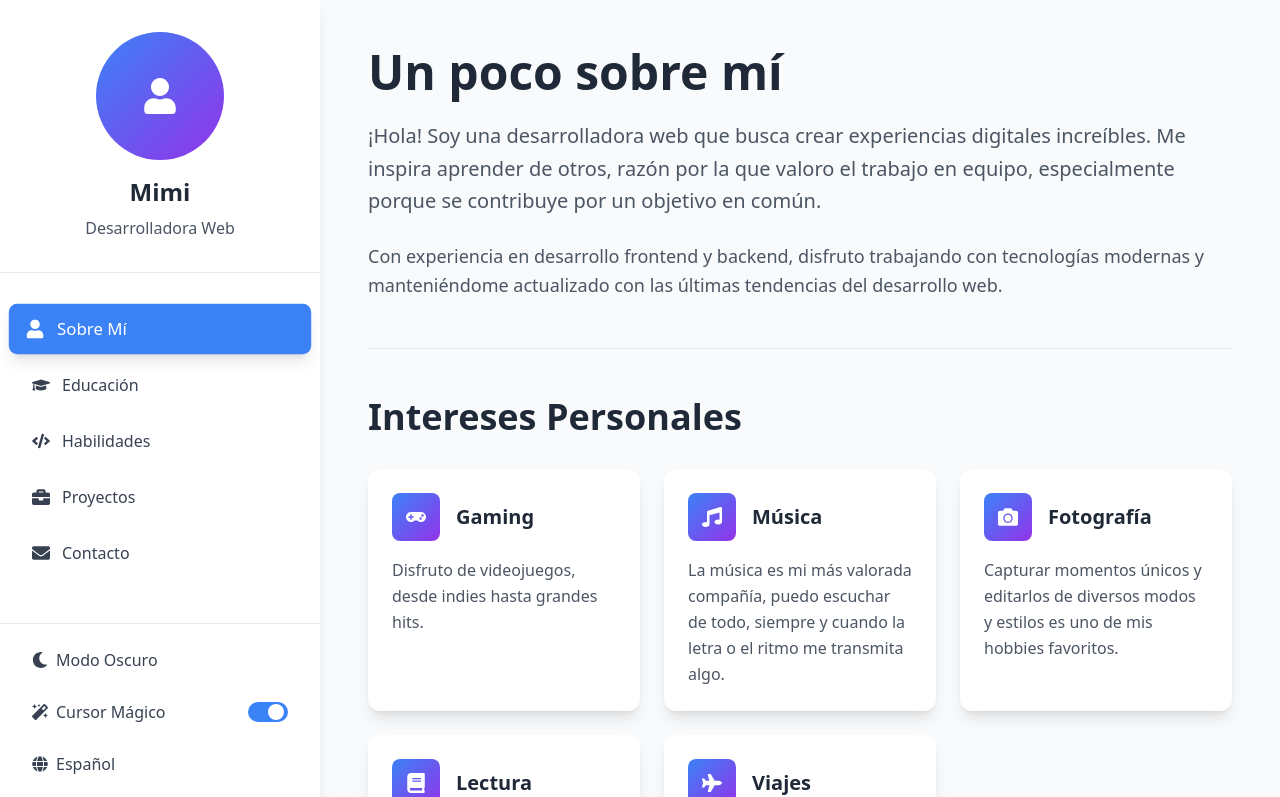
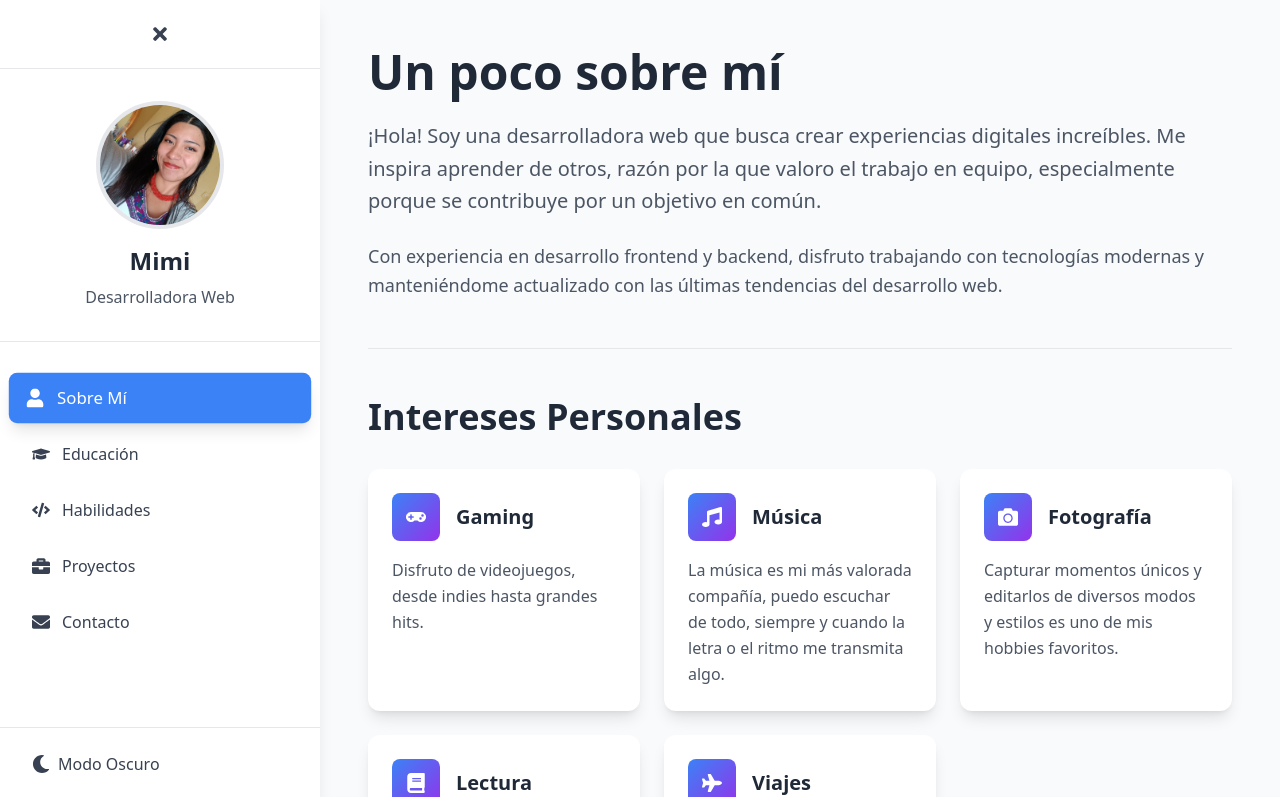
Before and after one commit to TMPixel/portfolio, a React (Create React App) app: page / in a window 1280 px wide. Shown: the top 797 px of the page. Built offline with nearby package versions, Linux system fonts and the light colour scheme.

Commit message:
Updated th sidebar, now it's collapsible

```diff
--- a/src/App.js
+++ b/src/App.js
@@ -1,7 +1,6 @@
-import React, { useState, useEffect } from 'react';
+import React, { useState } from 'react';
 import Sidebar from './components/layout/Sidebar';
 import MainContent from './components/layout/MainContent';
-import LoadingScreen from './components/ui/LoadingScreen';
 import './App.css';
 
 const textos = {
@@ -21,38 +20,9 @@ const textos = {
 function App() {
   const [seccionActiva, setSeccionActiva] = useState('sobreMi');
   const [modoOscuro, setModoOscuro] = useState(false);
-  const [cursorMagico, setCursorMagico] = useState(true);
-  const [isLoading, setIsLoading] = useState(true);
-  const [showContent, setShowContent] = useState(false);
-
-  // Simular carga de recursos
-  useEffect(() => {
-    // Aquí puedes agregar lógica real de carga de recursos
-    const preloadResources = async () => {
-      // Simular carga de imágenes, datos, etc.
-      await new Promise(resolve => setTimeout(resolve, 2000));
-    };
-
-    preloadResources();
-  }, []);
-
-  const handleLoadingComplete = () => {
-    setIsLoading(false);
-    setTimeout(() => {
-      setShowContent(true);
-    }, 300);
-  };
-
-  if (isLoading) {
-    return <LoadingScreen onLoadingComplete={handleLoadingComplete} />;
-  }
 
   return (
-    <div
-      className={`min-h-screen transition-opacity duration-500 ${
-        showContent ? 'opacity-100' : 'opacity-0'
-      } ${modoOscuro ? 'dark' : ''}`}
-    >
+    <div className={`min-h-screen ${modoOscuro ? 'dark' : ''}`}>
       <div className="flex min-h-screen bg-gray-50 dark:bg-gray-900 transition-colors duration-300">
         {/* Sidebar */}
         <Sidebar
@@ -60,8 +30,6 @@ function App() {
           setSeccionActiva={setSeccionActiva}
           modoOscuro={modoOscuro}
           setModoOscuro={setModoOscuro}
-          cursorMagico={cursorMagico}
-          setCursorMagico={setCursorMagico}
           textos={textos.sidebar}
         />
 
--- a/src/components/layout/Sidebar.js
+++ b/src/components/layout/Sidebar.js
@@ -1,4 +1,4 @@
-import React from 'react';
+import React, { useState } from 'react';
 import {
   FaUser,
   FaGraduationCap,
@@ -7,19 +7,19 @@ import {
   FaEnvelope,
   FaMoon,
   FaSun,
-  FaMagic,
-  FaGlobe
+  FaBars,
+  FaTimes
 } from 'react-icons/fa';
+import gatoProgramador from '../../img/portfolio-pfp.jpg';
 
 const Sidebar = ({
   seccionActiva,
   setSeccionActiva,
   modoOscuro,
   setModoOscuro,
-  cursorMagico,
-  setCursorMagico,
   textos
 }) => {
+  const [isCollapsed, setIsCollapsed] = useState(false);
 
   const menuItems = [
     { id: 'sobreMi', label: textos.menu.sobreMi, icon: FaUser },
@@ -29,13 +29,33 @@ const Sidebar = ({
     { id: 'contacto', label: textos.menu.contacto, icon: FaEnvelope }
   ];
 
+  const toggleSidebar = () => {
+    setIsCollapsed(!isCollapsed);
+  };
+
   return (
-    <div className="w-80 h-screen fixed top-0 left-0 bg-white dark:bg-gray-800 shadow-lg flex flex-col transition-colors duration-300">
+    <div className={`${isCollapsed ? 'w-20' : 'w-80'} h-screen fixed top-0 left-0 bg-white dark:bg-gray-800 shadow-lg flex flex-col transition-all duration-300`}>
+
+      {/* Botón Toggle */}
+      <div className="p-4 border-b border-gray-200 dark:border-gray-700">
+        <button
+          onClick={toggleSidebar}
+          className="w-full flex items-center justify-center p-2 rounded-lg text-gray-700 dark:text-gray-300 hover:bg-gray-100 dark:hover:bg-gray-700 transition-colors"
+        >
+          {isCollapsed ? <FaBars className="text-xl" /> : <FaTimes className="text-xl" />}
+        </button>
+      </div>
+
       {/* Header del Sidebar */}
+      {!isCollapsed && (
         <div className="p-8 text-center border-b border-gray-200 dark:border-gray-700">
-        {/* Foto de Perfil - Placeholder por ahora */}
-        <div className="w-32 h-32 mx-auto mb-4 bg-gradient-to-br from-blue-500 to-purple-600 rounded-full flex items-center justify-center">
-          <FaUser className="text-4xl text-white" />
+          {/* Foto de Perfil - Gato Programador */}
+          <div className="w-32 h-32 mx-auto mb-4 rounded-full overflow-hidden border-4 border-gray-200 dark:border-gray-600">
+            <img
+              src={gatoProgramador || "/placeholder.svg"}
+              alt="Gato Programador"
+              className="w-full h-full object-cover"
+            />
           </div>
 
           <h1 className="text-2xl font-bold text-gray-800 dark:text-white mb-2">
@@ -45,6 +65,20 @@ const Sidebar = ({
             {textos.titulo}
           </p>
         </div>
+      )}
+
+      {/* Versión colapsada del perfil */}
+      {isCollapsed && (
+        <div className="p-4 text-center border-b border-gray-200 dark:border-gray-700">
+          <div className="w-12 h-12 mx-auto rounded-full overflow-hidden border-2 border-gray-200 dark:border-gray-600">
+            <img
+              src={gatoProgramador || "/placeholder.svg"}
+              alt="Gato Programador"
+              className="w-full h-full object-cover"
+            />
+          </div>
+        </div>
+      )}
 
       {/* Menú de Navegación */}
       <nav className="flex-1 py-8">
@@ -55,14 +89,24 @@ const Sidebar = ({
               <li key={item.id}>
                 <button
                   onClick={() => setSeccionActiva(item.id)}
-                  className={`w-full flex items-center px-4 py-3 rounded-lg transition-all duration-200 ${
+                  className={`w-full flex items-center ${isCollapsed ? 'justify-center px-2' : 'px-4'} py-3 rounded-lg transition-all duration-200 group relative ${
                     seccionActiva === item.id
                       ? 'bg-blue-500 text-white shadow-lg transform scale-105'
                       : 'text-gray-700 dark:text-gray-300 hover:bg-gray-100 dark:hover:bg-gray-700'
                   }`}
+                  title={isCollapsed ? item.label : ''}
                 >
-                  <IconComponent className="mr-3 text-lg" />
+                  <IconComponent className={`text-lg ${isCollapsed ? '' : 'mr-3'}`} />
+                  {!isCollapsed && (
                     <span className="font-medium">{item.label}</span>
+                  )}
+
+                  {/* Tooltip para modo colapsado */}
+                  {isCollapsed && (
+                    <div className="absolute left-full ml-2 px-2 py-1 bg-gray-800 text-white text-sm rounded opacity-0 group-hover:opacity-100 transition-opacity duration-200 pointer-events-none whitespace-nowrap z-50">
+                      {item.label}
+                    </div>
+                  )}
                 </button>
               </li>
             );
@@ -70,39 +114,24 @@ const Sidebar = ({
         </ul>
       </nav>
 
-      {/* Controles Inferiores */}
-      <div className="p-4 border-t border-gray-200 dark:border-gray-700 space-y-3">
-        {/* Toggle Modo Oscuro */}
+      {/* Controles Inferiores - Solo Modo Oscuro */}
+      <div className="p-4 border-t border-gray-200 dark:border-gray-700">
         <button
           onClick={() => setModoOscuro(!modoOscuro)}
-          className="w-full flex items-center justify-between px-4 py-2 rounded-lg text-gray-700 dark:text-gray-300 hover:bg-gray-100 dark:hover:bg-gray-700 transition-colors"
+          className={`w-full flex items-center ${isCollapsed ? 'justify-center px-2' : 'px-4'} py-2 rounded-lg text-gray-700 dark:text-gray-300 hover:bg-gray-100 dark:hover:bg-gray-700 transition-colors group relative`}
+          title={isCollapsed ? (modoOscuro ? 'Modo Claro' : 'Modo Oscuro') : ''}
         >
-          <span className="flex items-center">
-            {modoOscuro ? <FaSun className="mr-2" /> : <FaMoon className="mr-2" />}
+          {modoOscuro ? <FaSun className={`text-lg ${isCollapsed ? '' : 'mr-2'}`} /> : <FaMoon className={`text-lg ${isCollapsed ? '' : 'mr-2'}`} />}
+          {!isCollapsed && (
+            <span>{modoOscuro ? 'Modo Claro' : 'Modo Oscuro'}</span>
+          )}
+
+          {/* Tooltip para modo colapsado */}
+          {isCollapsed && (
+            <div className="absolute left-full ml-2 px-2 py-1 bg-gray-800 text-white text-sm rounded opacity-0 group-hover:opacity-100 transition-opacity duration-200 pointer-events-none whitespace-nowrap z-50">
               {modoOscuro ? 'Modo Claro' : 'Modo Oscuro'}
-          </span>
-        </button>
-
-        {/* Toggle Cursor Mágico */}
-        <button
-          onClick={() => setCursorMagico(!cursorMagico)}
-          className="w-full flex items-center justify-between px-4 py-2 rounded-lg text-gray-700 dark:text-gray-300 hover:bg-gray-100 dark:hover:bg-gray-700 transition-colors"
-        >
-          <span className="flex items-center">
-            <FaMagic className="mr-2" />
-            Cursor Mágico
-          </span>
-          <div className={`w-10 h-5 rounded-full transition-colors ${cursorMagico ? 'bg-blue-500' : 'bg-gray-300'}`}>
-            <div className={`w-4 h-4 rounded-full bg-white mt-0.5 transition-transform ${cursorMagico ? 'ml-5' : 'ml-0.5'}`}></div>
             </div>
-        </button>
-
-        {/* Selector de Idioma (Placeholder) */}
-        <button className="w-full flex items-center justify-between px-4 py-2 rounded-lg text-gray-700 dark:text-gray-300 hover:bg-gray-100 dark:hover:bg-gray-700 transition-colors">
-          <span className="flex items-center">
-            <FaGlobe className="mr-2" />
-            Español
-          </span>
+          )}
         </button>
       </div>
     </div>
```
Also changed, not shown: src/img/portfolio-pfp.jpg (added). Lines whose indentation alone changed are shown as unchanged.
